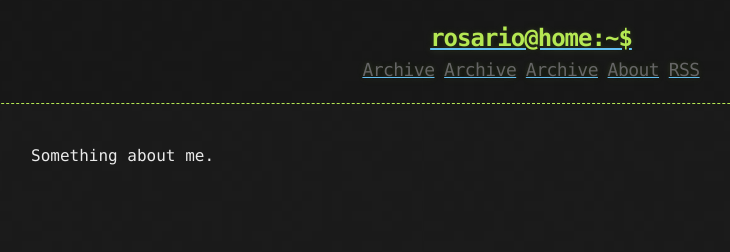
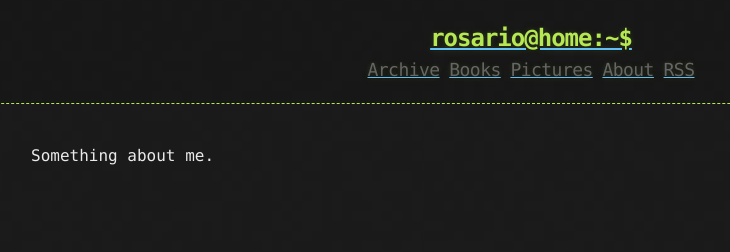
Before and after one commit to rosariomoscato/rosariomoscato.github.io, a Jekyll site: the page built from about.md, in a window 1280 px wide. Shown: the top 252 px of the page, without its empty margins (109-839 px from the left). Built offline with Jekyll 4.4.1, drawn with Linux system fonts in a browser that asks for light colours.

Commit message:
Update links.html

```diff
--- a/_includes/links.html
+++ b/_includes/links.html
@@ -1,5 +1,5 @@
 <a href="{{ "/archive" | prepend: site.baseurl | replace: '//', '/' }}"><h2 class="header-link">Archive</h2></a>
-<a href="{{ "/books" | prepend: site.baseurl | replace: '//', '/' }}"><h2 class="header-link">Archive</h2></a>
-<a href="{{ "/pictures" | prepend: site.baseurl | replace: '//', '/' }}"><h2 class="header-link">Archive</h2></a>
+<a href="{{ "/books" | prepend: site.baseurl | replace: '//', '/' }}"><h2 class="header-link">Books</h2></a>
+<a href="{{ "/pictures" | prepend: site.baseurl | replace: '//', '/' }}"><h2 class="header-link">Pictures</h2></a>
 <a href="{{ "/about" | prepend: site.baseurl | replace: '//', '/' }}"><h2 class="header-link">About</h2></a>
 <a href="{{ "/atom.xml" | prepend: site.baseurl | replace: '//', '/' }}"><h2 class="header-link">RSS</h2></a>
```
